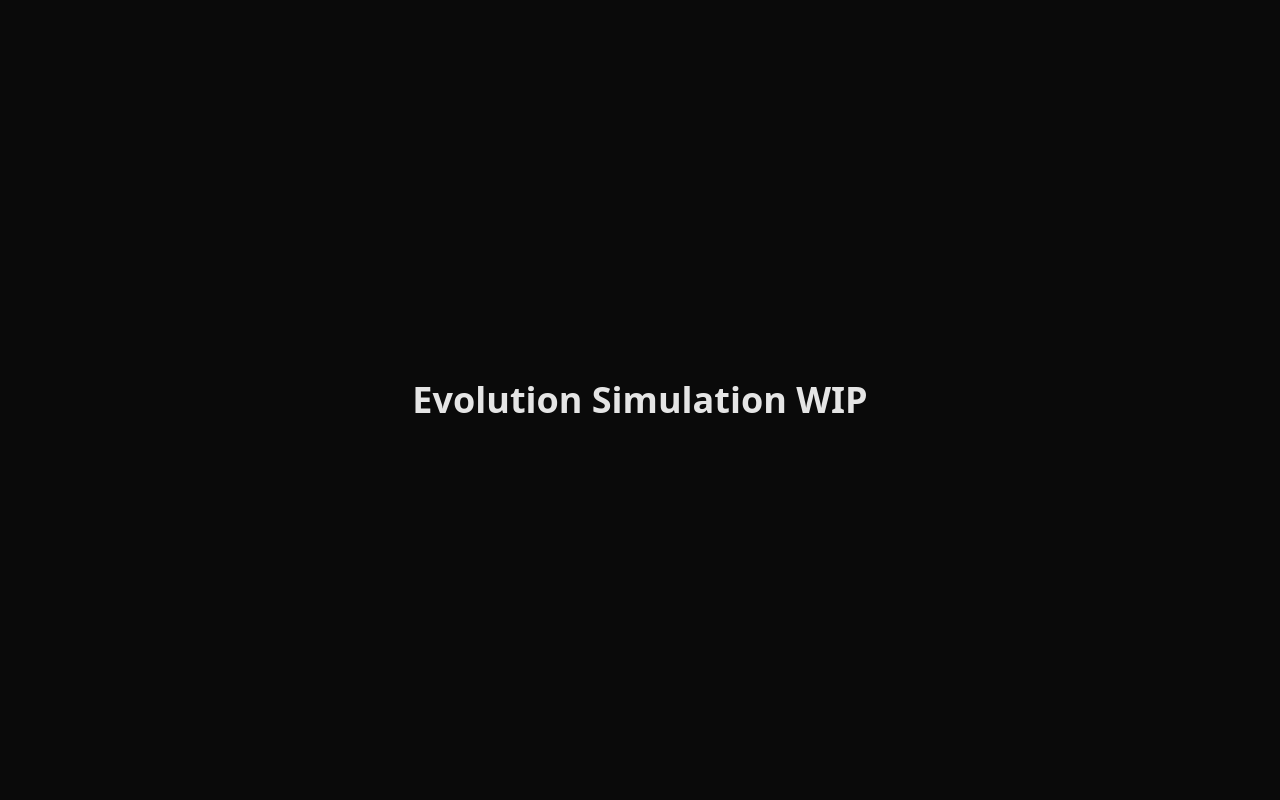
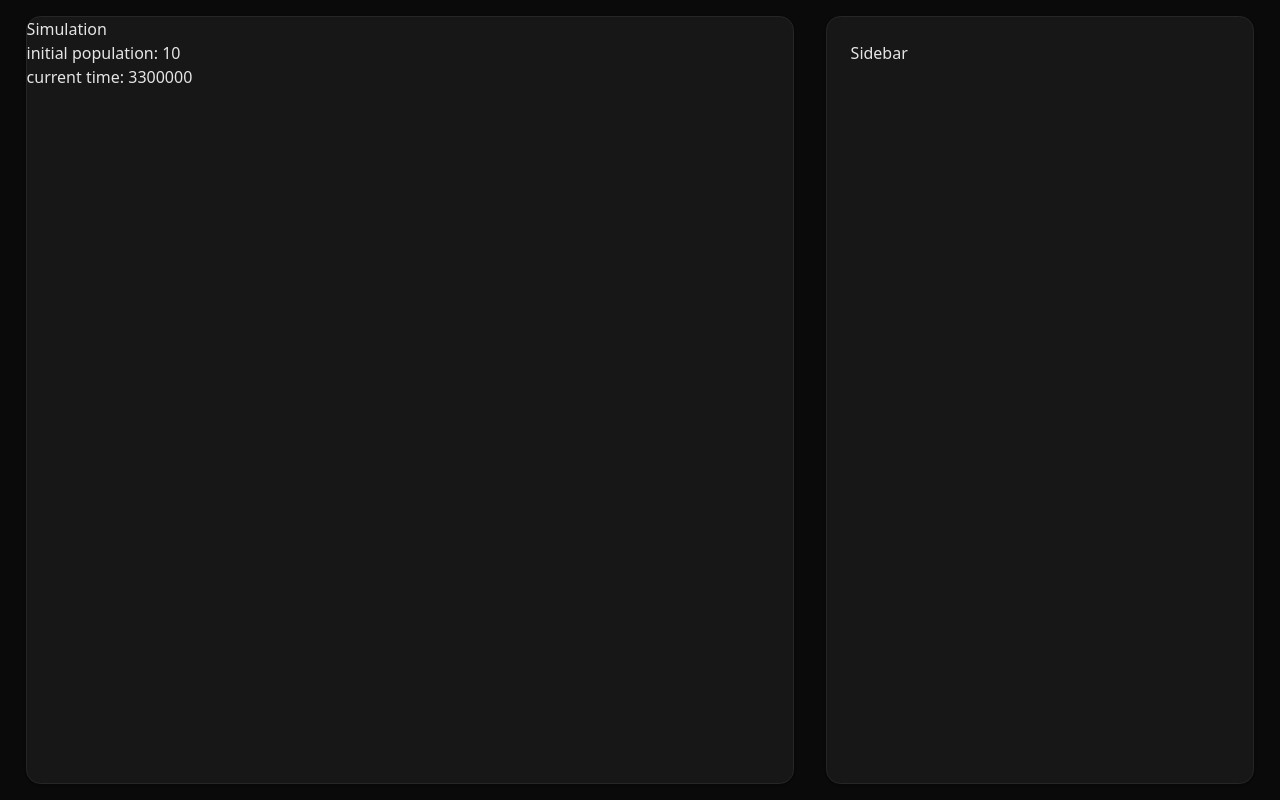
Before and after one commit to Anvarys/evolution-simulation, a React (Vite) app: page / in a window 1280 px wide. Built offline with nearby package versions, Linux system fonts and the light colour scheme.

Commit message:
made the main iteration system for future simulation

```diff
--- a/src/App.tsx
+++ b/src/App.tsx
@@ -1,7 +1,37 @@
+import { Card } from "./components/ui/card"
+import Simulation from "./Simulation"
+import { useState } from "react"
+import type { Parameters } from "./types"
+
+
+function getInitialParameters(): Parameters {
+  return {
+    initialPopulation: 10,
+    updateInterval: 10000
+  } as Parameters
+}
+
+
 function App() {
+  const [parameters, setParameters] = useState<Parameters>(getInitialParameters())
+
   return (
     <div className='min-h-[100dvh] min-w-full flex items-center justify-center p-[2dvh] bg-neutral-950'>
-      <h1 className='text-4xl font-bold text-neutral-200'>Evolution Simulation WIP</h1>
+      <div className='flex gap-8 w-full max-w-[96dvw] h-[96dvh]'>
+
+      {/* Simulation visual area */}
+      <Card className="flex-1 aspect-square bg-neutral-900 p-0 overflow-hidden max-h-full min-w-[96dvh] max-w-[96dvh] border-neutral-800 text-neutral-200">
+        <Simulation
+          initialPopulation={parameters.initialPopulation}
+          updateInterval={parameters.updateInterval}
+        />
+      </Card>
+
+      {/* Sidebar */}
+      <Card className="grow h-full p-6 space-y-6 bg-neutral-900 grow flex flex-col justify-between border-neutral-800 text-neutral-200">
+        Sidebar
+      </Card>
+      </div>
     </div>
   )
 }
--- /dev/null
+++ b/src/Simulation.tsx
@@ -0,0 +1,41 @@
+import React, { useEffect, useRef, useState } from "react";
+import type { SimulationData, SimulationParams } from "./types";
+
+const Simulation: React.FC<SimulationParams> = ({
+  initialPopulation,
+  updateInterval
+}) => {
+  const [simulationData, setSimulationData] = useState<SimulationData>({
+    population: initialPopulation, time: 0
+  })
+
+  const frameIdRef = useRef<number | undefined>(undefined);
+
+  useEffect(() => {
+    let time = 0
+
+    const loop = () => {
+      time += 1
+    }
+
+
+    const frameLoop = () => {
+      setSimulationData({
+        population: initialPopulation,
+        time: time
+      })
+
+      for (let i = 0; i < updateInterval; i++){
+        loop()
+      }
+
+      frameIdRef.current = requestAnimationFrame(frameLoop);
+    }
+
+    frameIdRef.current = requestAnimationFrame(frameLoop);
+  }, [])
+
+  return <div>Simulation<br/>initial population: {initialPopulation}<br/>current time: {simulationData.time}</div>;
+};
+
+export default Simulation;
--- /dev/null
+++ b/src/components/ui/card.tsx
@@ -0,0 +1,92 @@
+import * as React from "react"
+
+import { cn } from "@/lib/utils"
+
+function Card({ className, ...props }: React.ComponentProps<"div">) {
+  return (
+    <div
+      data-slot="card"
+      className={cn(
+        "bg-card text-card-foreground flex flex-col gap-6 rounded-xl border py-6 shadow-sm",
+        className
+      )}
+      {...props}
+    />
+  )
+}
+
+function CardHeader({ className, ...props }: React.ComponentProps<"div">) {
+  return (
+    <div
+      data-slot="card-header"
+      className={cn(
+        "@container/card-header grid auto-rows-min grid-rows-[auto_auto] items-start gap-2 px-6 has-data-[slot=card-action]:grid-cols-[1fr_auto] [.border-b]:pb-6",
+        className
+      )}
+      {...props}
+    />
+  )
+}
+
+function CardTitle({ className, ...props }: React.ComponentProps<"div">) {
+  return (
+    <div
+      data-slot="card-title"
+      className={cn("leading-none font-semibold", className)}
+      {...props}
+    />
+  )
+}
+
+function CardDescription({ className, ...props }: React.ComponentProps<"div">) {
+  return (
+    <div
+      data-slot="card-description"
+      className={cn("text-muted-foreground text-sm", className)}
+      {...props}
+    />
+  )
+}
+
+function CardAction({ className, ...props }: React.ComponentProps<"div">) {
+  return (
+    <div
+      data-slot="card-action"
+      className={cn(
+        "col-start-2 row-span-2 row-start-1 self-start justify-self-end",
+        className
+      )}
+      {...props}
+    />
+  )
+}
+
+function CardContent({ className, ...props }: React.ComponentProps<"div">) {
+  return (
+    <div
+      data-slot="card-content"
+      className={cn("px-6", className)}
+      {...props}
+    />
+  )
+}
+
+function CardFooter({ className, ...props }: React.ComponentProps<"div">) {
+  return (
+    <div
+      data-slot="card-footer"
+      className={cn("flex items-center px-6 [.border-t]:pt-6", className)}
+      {...props}
+    />
+  )
+}
+
+export {
+  Card,
+  CardHeader,
+  CardFooter,
+  CardTitle,
+  CardAction,
+  CardDescription,
+  CardContent,
+}
--- /dev/null
+++ b/src/types.ts
@@ -0,0 +1,14 @@
+export interface SimulationParams {
+    initialPopulation: number;
+    updateInterval: number;
+}
+
+export type Parameters = {
+    initialPopulation: number,
+    updateInterval: number
+}
+
+export type SimulationData = {
+    population: number,
+    time: number
+}
```
Also changed, not shown: 1 other file (tests, documents, lock files or other folders).
